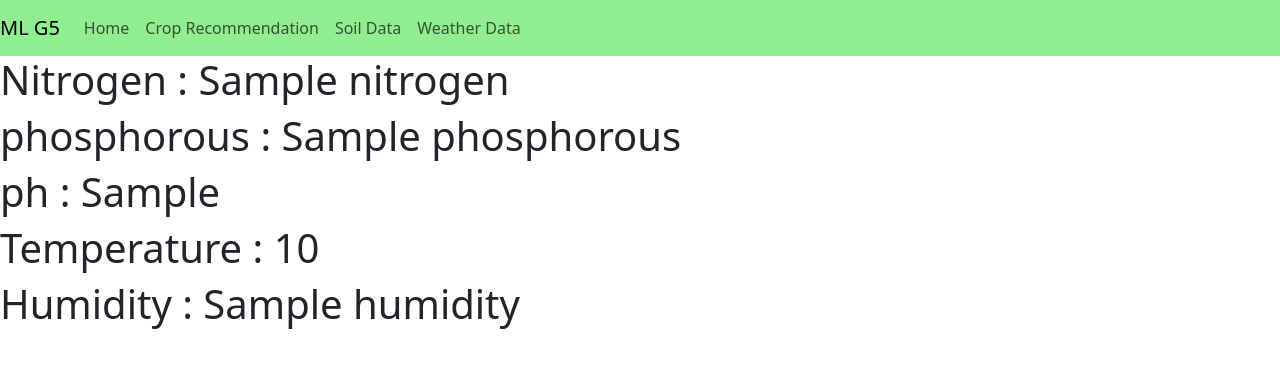
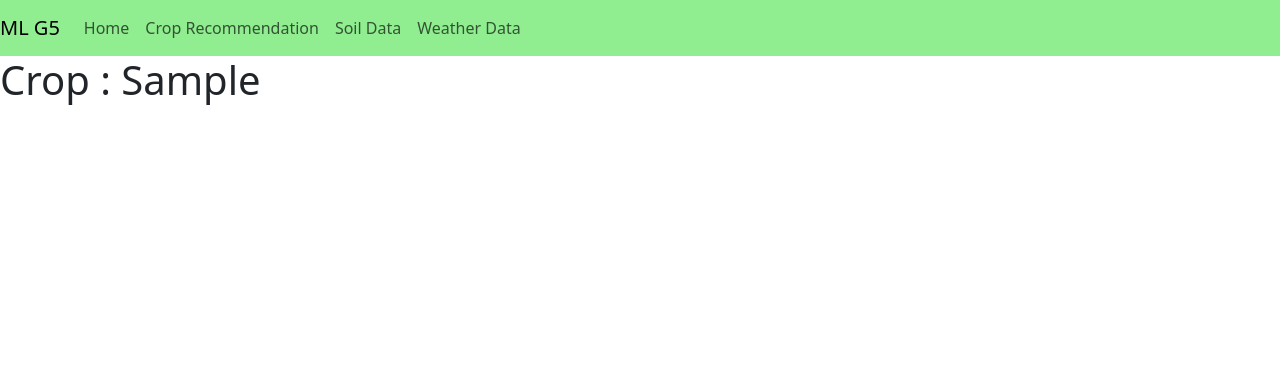
Before and after one commit to minnbanya/ML-Project-G2, a Flask app: template code/templates/result.html in a window 1280 px wide. Shown: the top 368 px of the page. Run offline with Flask 3, Linux system fonts and the light colour scheme; the template is opened without the code that fills it: most values are stand-ins (such as "Sample title", 1, 10 or a date in 2020); parts of the project's set-up code (start-up, migrations or seed data) failed here and were passed over.

Commit message:
added crop model

```diff
--- a/code/app.py
+++ b/code/app.py
@@ -63,8 +63,8 @@ def process_input():
         soil_data = response.json()
 
         # Store values from JSON response
-        nitrogen = soil_data.get('totalNitrogen', None)
-        phosphorous = soil_data.get('p2o5', None)
+        nitrogen_percentage = soil_data.get('totalNitrogen', None)
+        phosphorous_kg = soil_data.get('p2o5', None)
         print(soil_data.get('p2o5', None))
         ph = soil_data.get('ph', None)
 
@@ -107,9 +107,26 @@ def process_input():
 
         print(f'API response time: {time.time() - start_time:.0f} seconds')
 
-    print("render should work")
-    return render_template('result.html', nitrogen=nitrogen, phosphorous=phosphorous, ph=ph,
-                                temperature=temperature, humidity=humidity)
+    # Remove the percentage symbol and convert to float
+    try:
+        nitrogen = float(nitrogen_percentage.replace('%', '')) if nitrogen_percentage else None
+    except ValueError:
+        print("Error: Could not convert nitrogen to float")
+        nitrogen = None
+
+    try:
+        phosphorous = float(phosphorous_kg.replace('kg/ha', '')) if phosphorous_kg else None
+    except ValueError:
+        print("Error: Could not convert phosphorous to float")
+        phosphorous = None
+
+    crop_list = ['apple', 'banana', 'blackgram', 'chickpea', 'coconut', 'coffee',
+       'cotton', 'grapes', 'jute', 'kidneybeans', 'lentil', 'maize',
+       'mango', 'mothbeans', 'mungbean', 'muskmelon', 'orange', 'papaya',
+       'pigeonpeas', 'pomegranate', 'rice', 'watermelon']
+
+    crop_result = crop_list[crop_model.predict([[nitrogen,phosphorous,temperature,humidity,ph]])[0]]
+    return render_template('result.html', crop_result=crop_result)
 
 
 port_number = 8000
--- a/code/templates/result.html
+++ b/code/templates/result.html
@@ -9,10 +9,11 @@
     </head>
     <body>
         {% include "navbar.html" %}
-        <h1>Nitrogen : {{ nitrogen }}</h1>
+        <!-- <h1>Nitrogen : {{ nitrogen }}</h1>
         <h1>phosphorous : {{ phosphorous|safe }}</h1>
         <h1>ph : {{ ph }}</h1>
         <h1>Temperature : {{ temperature }}</h1>
-        <h1>Humidity : {{ humidity }}</h1>
+        <h1>Humidity : {{ humidity }}</h1> -->
+        <h1>Crop : {{ crop_result }}</h1>
     </body>
 </html>
```
Also changed, not shown: 2 other files.
